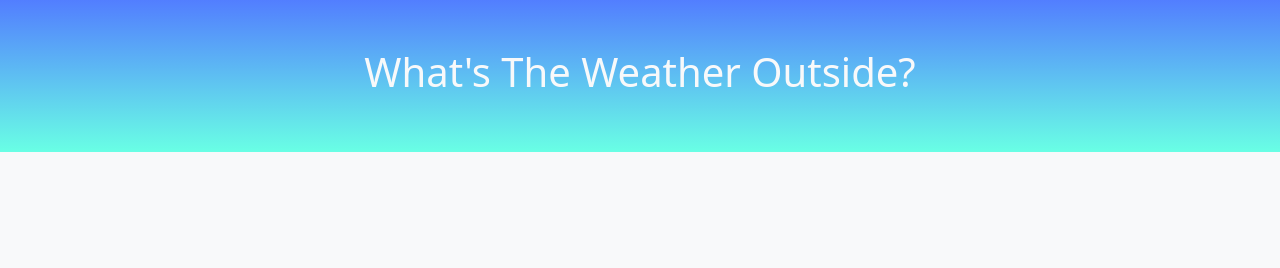
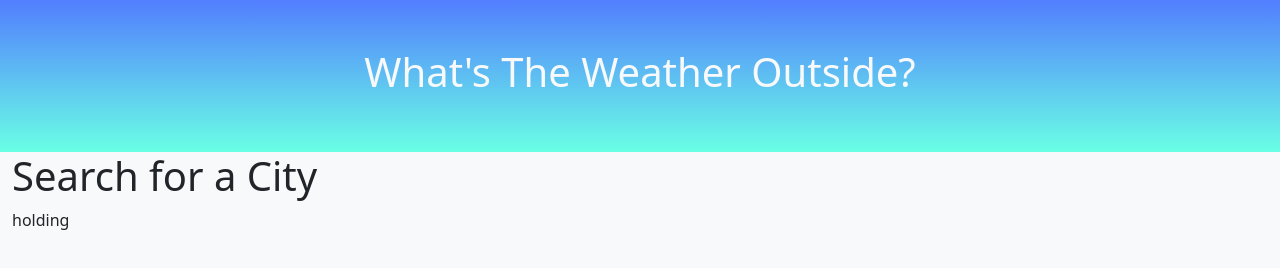
Before and after one commit to S-Bolt/Weather-Forecast, a plain HTML site: page index.html in a window 1280 px wide. Drawn offline with nearby package versions, Linux system fonts and the light colour scheme.

Commit message:
gnight edit

```diff
--- a/index.html
+++ b/index.html
@@ -17,8 +17,15 @@
     </header>
     <!--section-->
     <section class="container-fluid d-flex flex-column vh-100 bg-light">
-        <div class="row">
-
+        <div class="row d-flex">
+            <!--city search location-->
+            <div class="col-12 col-md-4 cold-lg 3">
+                <h1>Search for a City</h1>
+            </div>
+            <!--sing day content-->
+            <div class="col-10">
+                    holding
+            </div>
         </div>
     </section>
 
```
